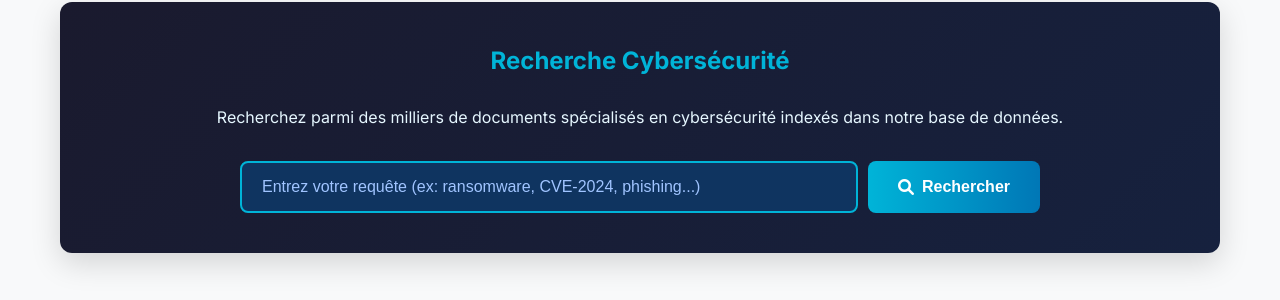
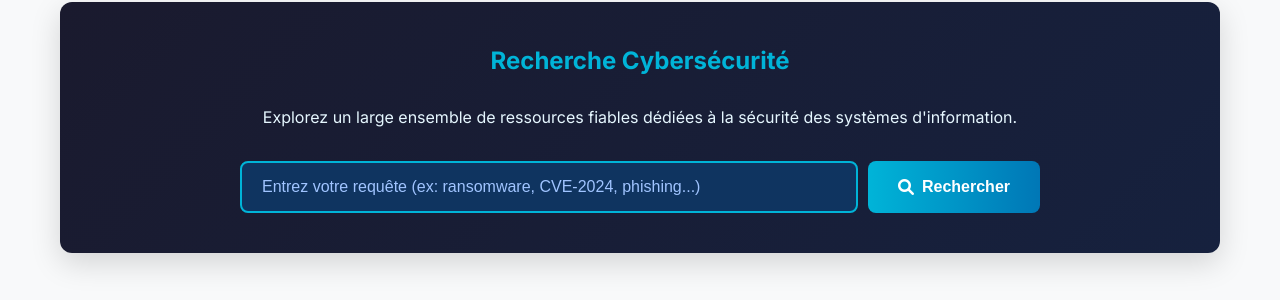
Before and after one commit to hassna2025/moteur_recherche_cybersecurite, a Flask app: page / in a window 1280 px wide. Shown: the part 173-473 px from the top of the page. Run offline with Flask 3, Linux system fonts and the light colour scheme.

Commit message:
Modification du fichier index.html pour le dashboard

```diff
--- a/templates/index.html
+++ b/templates/index.html
@@ -4,7 +4,7 @@
 <section class="search-section">
     <h2 class="section-title">Recherche Cybersécurité</h2>
     <p class="section-subtitle">
-        Recherchez parmi des milliers de documents spécialisés en cybersécurité indexés dans notre base de données.
+        Explorez un large ensemble de ressources fiables dédiées à la sécurité des systèmes d'information.
     </p>
 
     <form method="POST" class="search-form">
```
